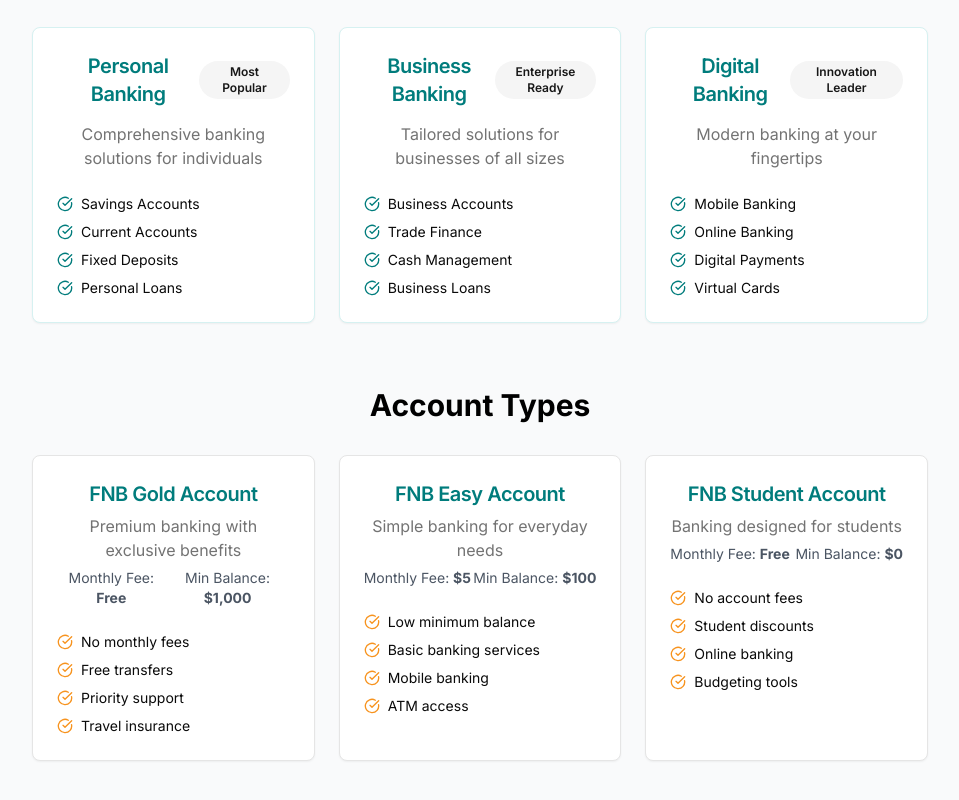
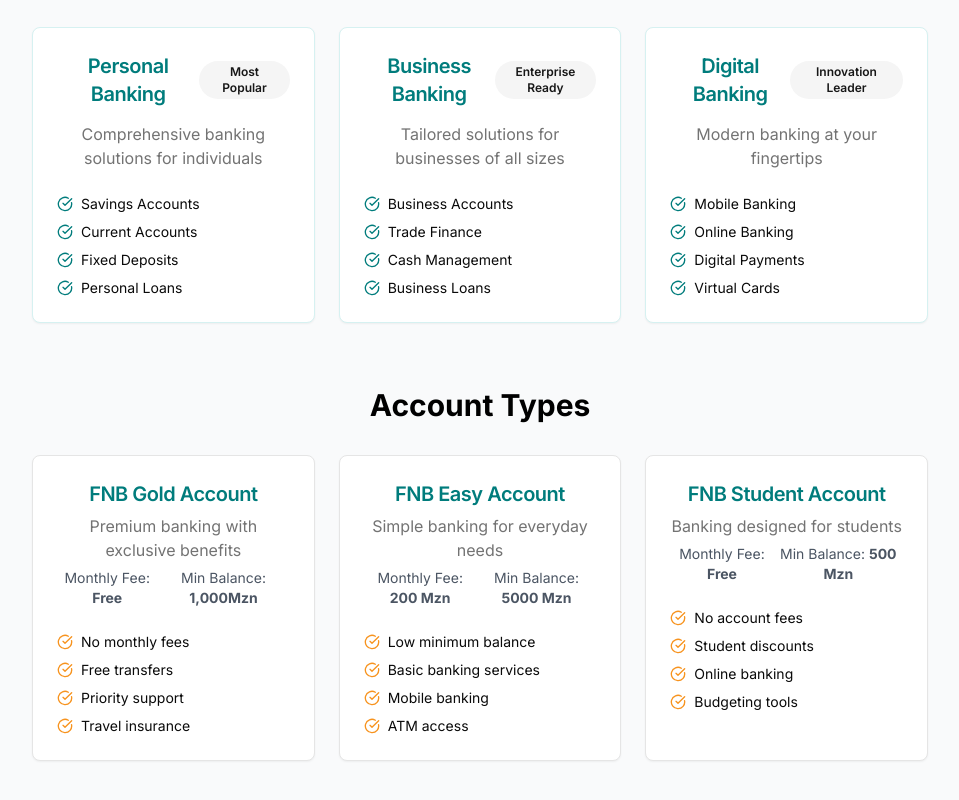
Before and after one commit to DanielDarsamo/SuperBank, a Next.js app: page / in a window 1280 px wide. Shown: the part 1010-1810 px from the top of the page, without its empty margins (160-1119 px from the left). Built offline with nearby package versions, Linux system fonts and the light colour scheme.

Commit message:
bugs fixed for deployment

```diff
--- a/app/page.tsx
+++ b/app/page.tsx
@@ -112,21 +112,21 @@ export default function HomePage() {
       description: 'Premium banking with exclusive benefits',
       benefits: ['No monthly fees', 'Free transfers', 'Priority support', 'Travel insurance'],
       monthlyFee: 'Free',
-      minBalance: '$1,000'
+      minBalance: '1,000Mzn'
     },
     {
       name: 'FNB Easy Account',
       description: 'Simple banking for everyday needs',
       benefits: ['Low minimum balance', 'Basic banking services', 'Mobile banking', 'ATM access'],
-      monthlyFee: '$5',
-      minBalance: '$100'
+      monthlyFee: '200 Mzn',
+      minBalance: '5000 Mzn'
     },
     {
       name: 'FNB Student Account',
       description: 'Banking designed for students',
       benefits: ['No account fees', 'Student discounts', 'Online banking', 'Budgeting tools'],
       monthlyFee: 'Free',
-      minBalance: '$0'
+      minBalance: '500 Mzn'
     }
   ];
 
```
